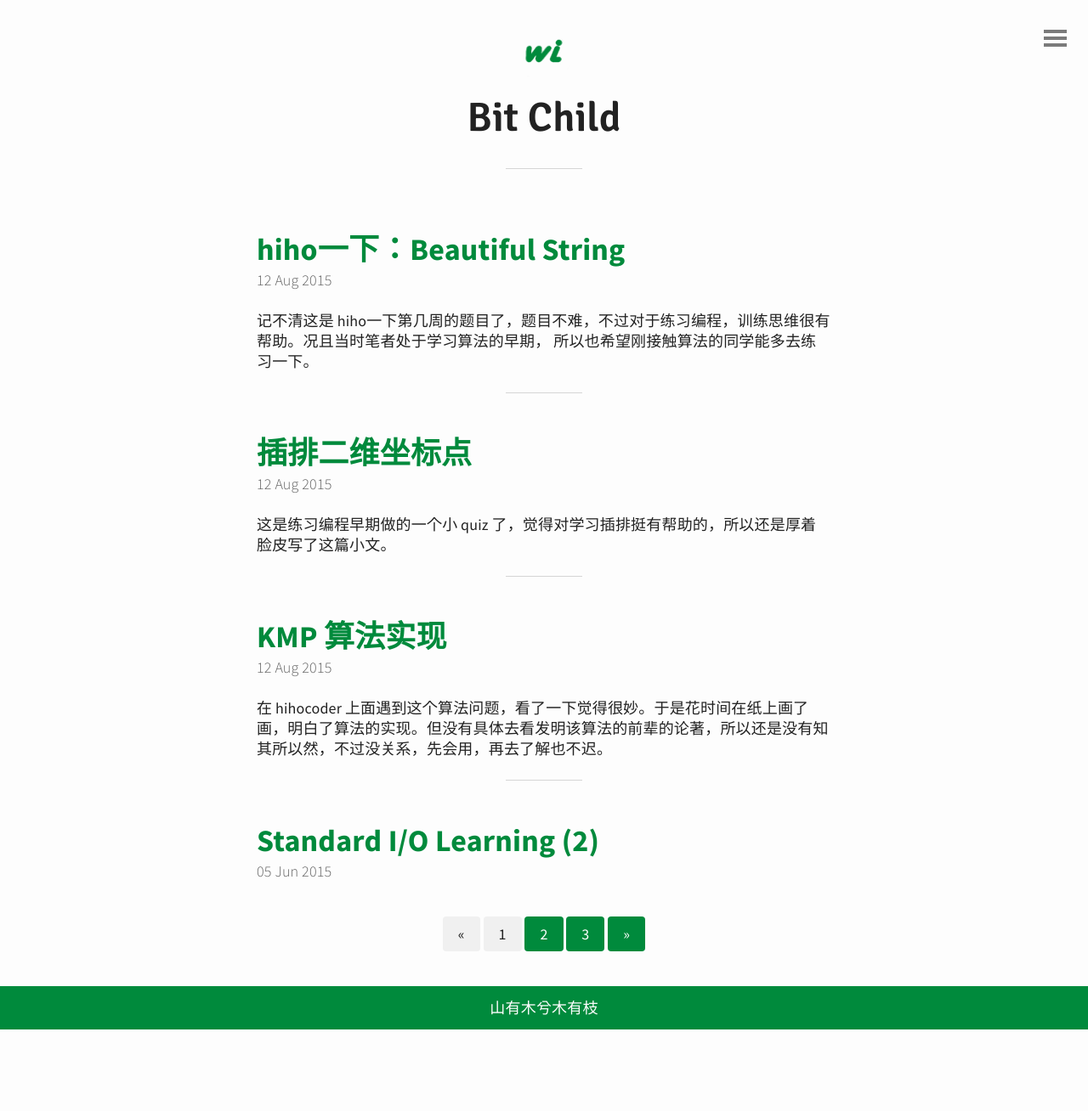
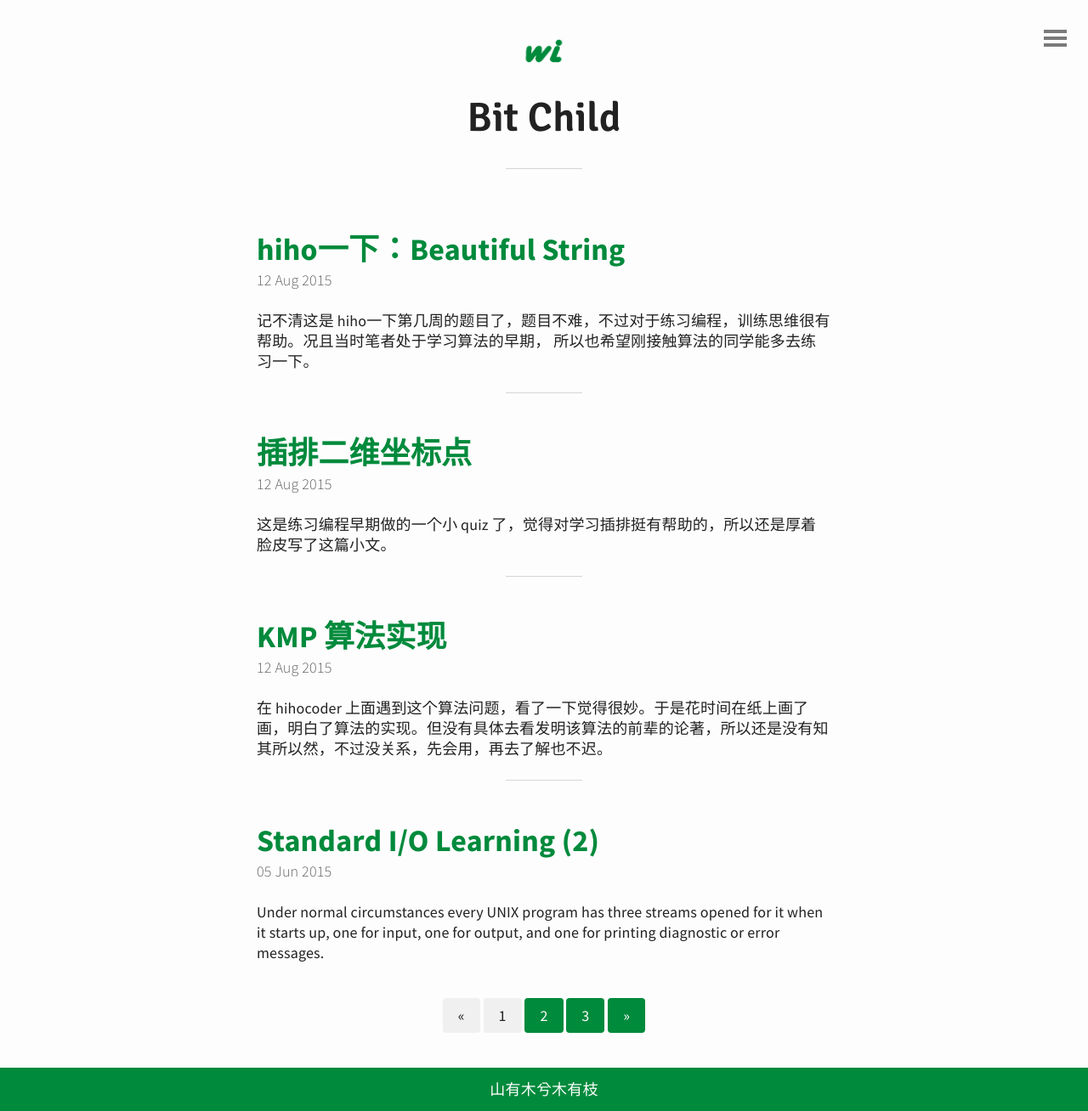
Before and after one commit to bitchild/bitchild.github.io, a Jekyll site: the page built from index.html, in a window 1280 px wide. Shown: the whole page at 85% size. Built offline with Jekyll 4.4.1, drawn with Linux system fonts in a browser that asks for light colours; the list of posts is cut into pages by our own code; before the commit the page ends 1212 px from its top, so only the background shows below that.

Commit message:
Update 2015-6-5-Standard-IO-two.md

```diff
--- a/_posts/2015-6-5-Standard-IO-two.md
+++ b/_posts/2015-6-5-Standard-IO-two.md
@@ -2,4 +2,27 @@
 title: Standard I/O Learning (2)
 ---
 
->
+> Under  normal circumstances every UNIX program has three streams opened for it when it starts up, one for input, one for output,  and one for printing diagnostic or error messages.
+
+### Scanf 访问越界
+
+先来看看上一篇中那个程序代码和执行输出:
+
+Code:
+
+	char s[4];
+	scanf ("%s", s);
+	fprintf (stdout, "%s\n", s);
+
+	fgetc (stdin);
+
+	char buf[5];
+	fgets (buf, 5, stdin);
+	fprintf (stdout, "%snew line", buf);
+
+output:
+
+	scanf
+	scanf
+	fgets
+	fgetnew line
```
